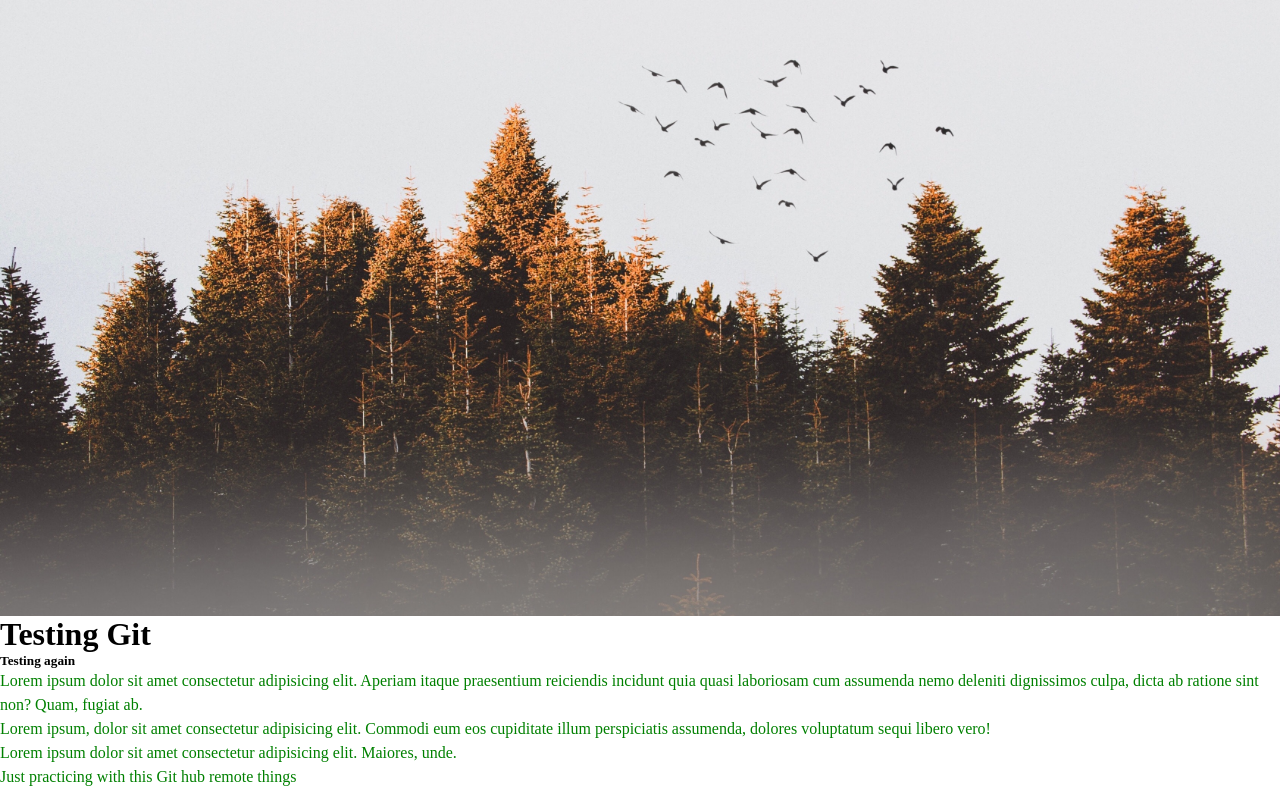
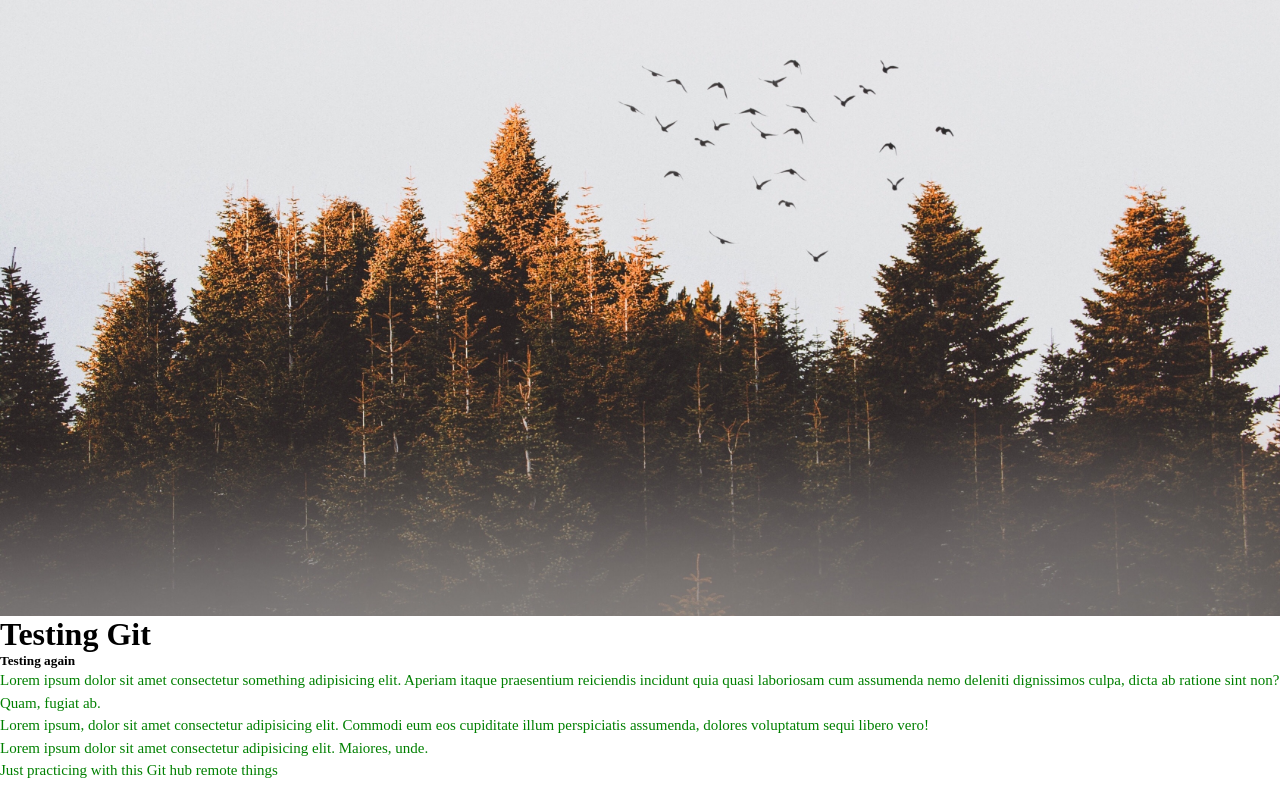
Before and after one commit to jamiev03/Mountains-site, a plain HTML site: page index.html in a window 1280 px wide. Shown: the part 152-941 px from the top of the page. Drawn offline with Linux system fonts and the light colour scheme.

Commit message:
new commit

```diff
--- a/index.html
+++ b/index.html
@@ -15,7 +15,7 @@
 
     <h1>Testing Git</h1>
     <h5>Testing again</h5>
-    <p>Lorem ipsum dolor sit amet consectetur adipisicing elit. Aperiam itaque praesentium reiciendis incidunt quia quasi laboriosam cum assumenda nemo deleniti dignissimos culpa, dicta ab ratione sint non? Quam, fugiat ab.</p>
+    <p>Lorem ipsum dolor sit amet consectetur something adipisicing elit. Aperiam itaque praesentium reiciendis incidunt quia quasi laboriosam cum assumenda nemo deleniti dignissimos culpa, dicta ab ratione sint non? Quam, fugiat ab.</p>
 
     <p>Lorem ipsum, dolor sit amet consectetur adipisicing elit. Commodi eum eos cupiditate illum perspiciatis assumenda, dolores voluptatum sequi libero vero!</p>
 
--- a/style.css
+++ b/style.css
@@ -19,4 +19,5 @@
 p {
     color: green;
     line-height: 1.5;
+    font-size: 15px;
 }
```
